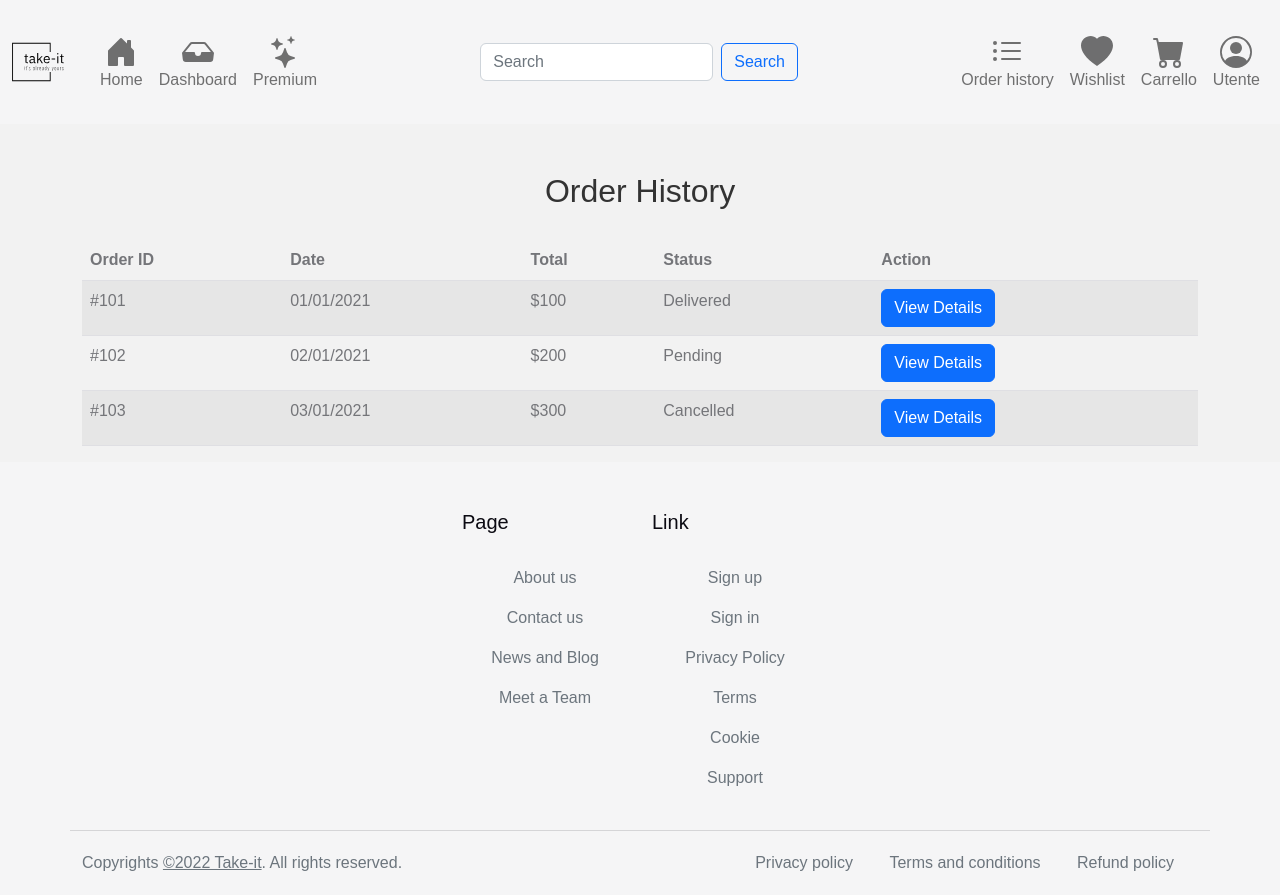
After one commit to EndriDomiUni/E-commerce, a PHP site: page /orderhistory in a window 1280 px wide. The commit adds this page. Run offline with PHP 8.4, Linux system fonts and the light colour scheme.

Commit message:
add ui demo

```diff
--- /dev/null
+++ b/orderHistory.php
@@ -0,0 +1,11 @@
+<?php
+
+session_start();
+include("./src/classes/Dbh.php");
+require_once("./script/address.script.php");
+
+ob_start();
+require './templates/views/user/orderHistory.php';
+$mainContent = ob_get_clean();
+$title = "Order History";
+require_once("./templates/base.php");
--- /dev/null
+++ b/templates/views/user/orderHistory.php
@@ -0,0 +1,55 @@
+
+<style>
+    body {
+        background-color: #f2f2f2;
+    }
+
+    h2 {
+        margin-bottom: 30px;
+        color: #333;
+    }
+</style>
+
+<div class="container mt-5">
+  <h2 class="text-center">Order History</h2>
+  <table class="table table-striped">
+    <thead>
+      <tr>
+        <th>Order ID</th>
+        <th>Date</th>
+        <th>Total</th>
+        <th>Status</th>
+        <th>Action</th>
+      </tr>
+    </thead>
+    <tbody>
+      <tr>
+        <td>#101</td>
+        <td>01/01/2021</td>
+        <td>$100</td>
+        <td>Delivered</td>
+        <td>
+          <a href="#" class="btn btn-primary">View Details</a>
+        </td>
+      </tr>
+      <tr>
+        <td>#102</td>
+        <td>02/01/2021</td>
+        <td>$200</td>
+        <td>Pending</td>
+        <td>
+          <a href="#" class="btn btn-primary">View Details</a>
+        </td>
+      </tr>
+      <tr>
+        <td>#103</td>
+        <td>03/01/2021</td>
+        <td>$300</td>
+        <td>Cancelled</td>
+        <td>
+          <a href="#" class="btn btn-primary">View Details</a>
+        </td>
+      </tr>
+    </tbody>
+  </table>
+</div>
--- a/templates/views/utils/navbar.php
+++ b/templates/views/utils/navbar.php
@@ -64,6 +64,19 @@ require_once "./src/classes/Dbh.php";
 
             <!-- menu right start -->
             <ul class="navbar-nav flex-row flex-wrap ms-md-auto justify-content-between" id="btn-toogle-navbar">
+
+                <!-- start order history -->
+                <li class="nav-item">
+                    <a class="nav-link" aria-current="page" href="./orderHistory.php">
+                        <svg xmlns="http://www.w3.org/2000/svg" width="32" height="32" fill="currentColor" class="bi bi-list-ul nav-icon-item" viewBox="0 0 16 16">
+                            <path fill-rule="evenodd" d="M5 11.5a.5.5 0 0 1 .5-.5h9a.5.5 0 0 1 0 1h-9a.5.5 0 0 1-.5-.5zm0-4a.5.5 0 0 1 .5-.5h9a.5.5 0 0 1 0 1h-9a.5.5 0 0 1-.5-.5zm0-4a.5.5 0 0 1 .5-.5h9a.5.5 0 0 1 0 1h-9a.5.5 0 0 1-.5-.5zm-3 1a1 1 0 1 0 0-2 1 1 0 0 0 0 2zm0 4a1 1 0 1 0 0-2 1 1 0 0 0 0 2zm0 4a1 1 0 1 0 0-2 1 1 0 0 0 0 2z"/>
+                        </svg>
+                        <div class="nav-caption-item">
+                            <p>Order history</p>
+                        </div>
+                    </a>
+                </li>
+                <!-- start order history -->
 
                 <!-- start wishlist -->
                 <li class="nav-item">
```
